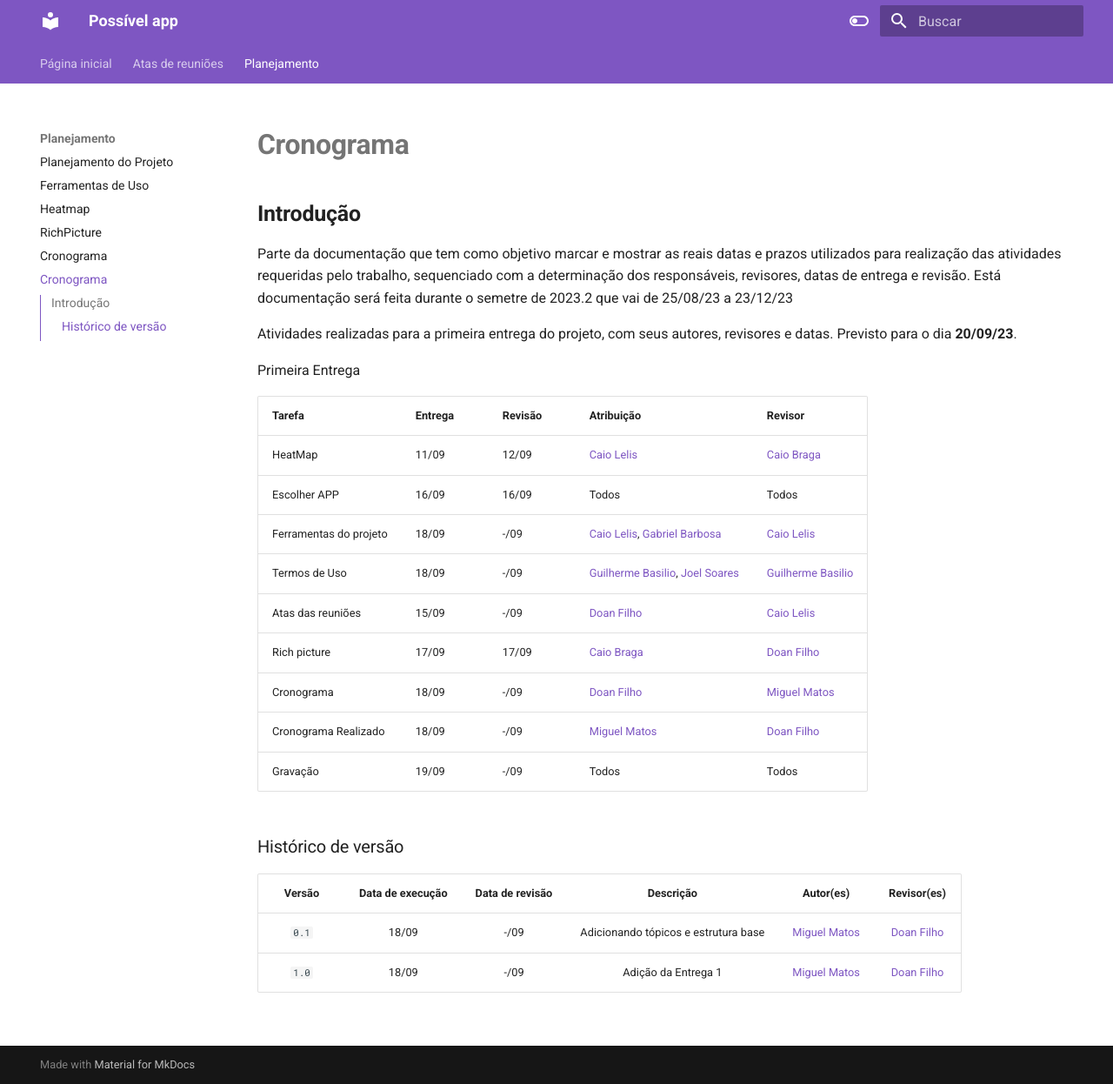
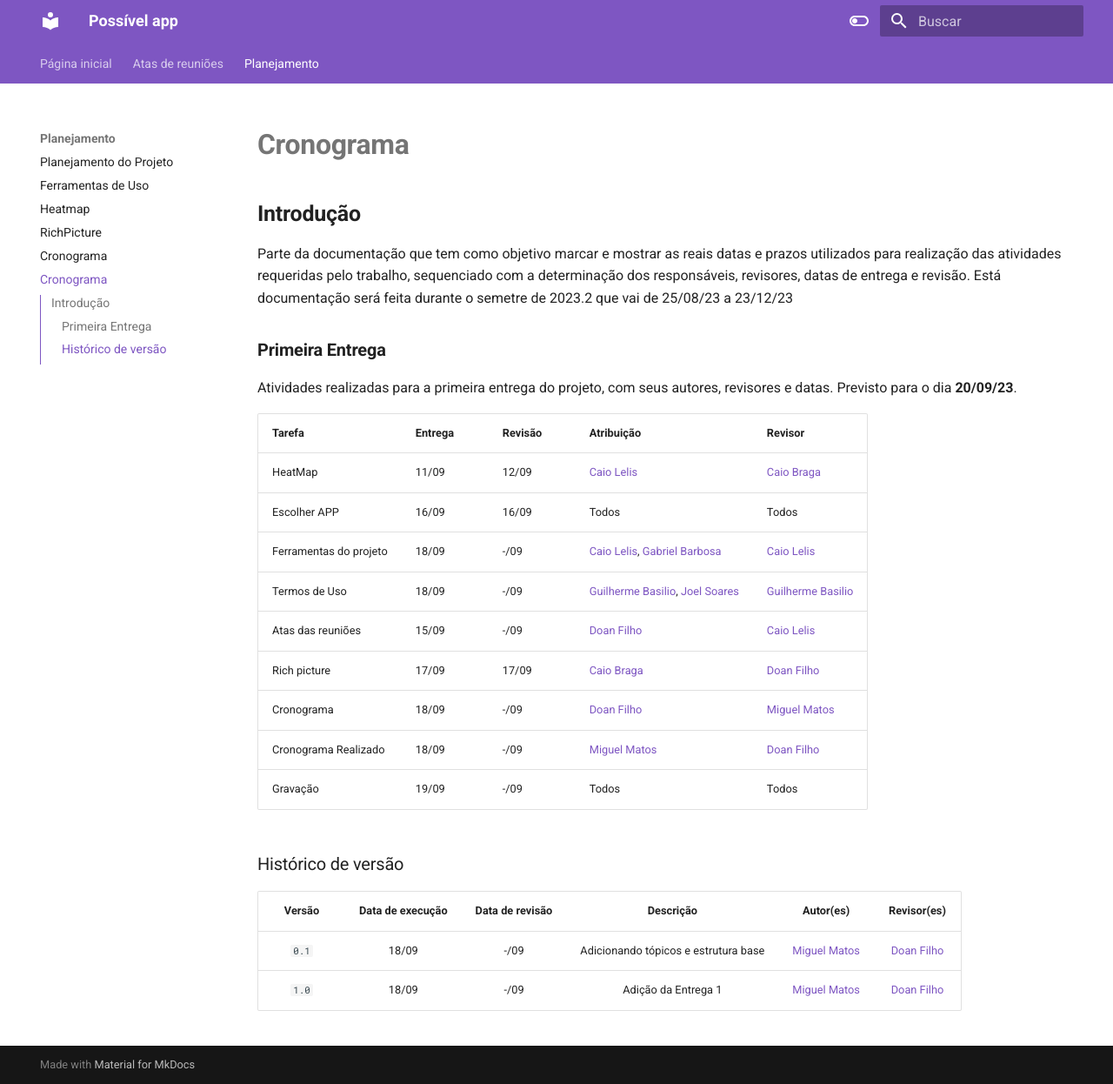
Before and after one commit to Requisitos-de-Software/2023.2-BRBMobilidade, an MkDocs documentation site: the page built from docs/Planejamento/cronograma_realizado.md, in a window 1280 px wide and 1246 px high. Shown: the whole window at 87% size. Built offline with MkDocs 1.6.1 and Material for MkDocs 9.7.7, drawn with Linux system fonts in a browser that asks for light colours.

Commit message:
#14 docs: Arrumando erros do Cronograma Realizado

```diff
--- a/docs/Planejamento/cronograma_realizado.md
+++ b/docs/Planejamento/cronograma_realizado.md
@@ -5,10 +5,8 @@ Parte da documentação que tem como objetivo marcar e mostrar as reais datas e
 
 
 
-
+### **Primeira Entrega**
 Atividades realizadas para a primeira entrega do projeto, com seus autores, revisores e datas. Previsto para o dia **20/09/23**.
-
-Primeira Entrega
 
 | Tarefa       | Entrega |  Revisão  | Atribuição |Revisor|
 |--------------|-----------------|-------------------|-------|-----|
```
